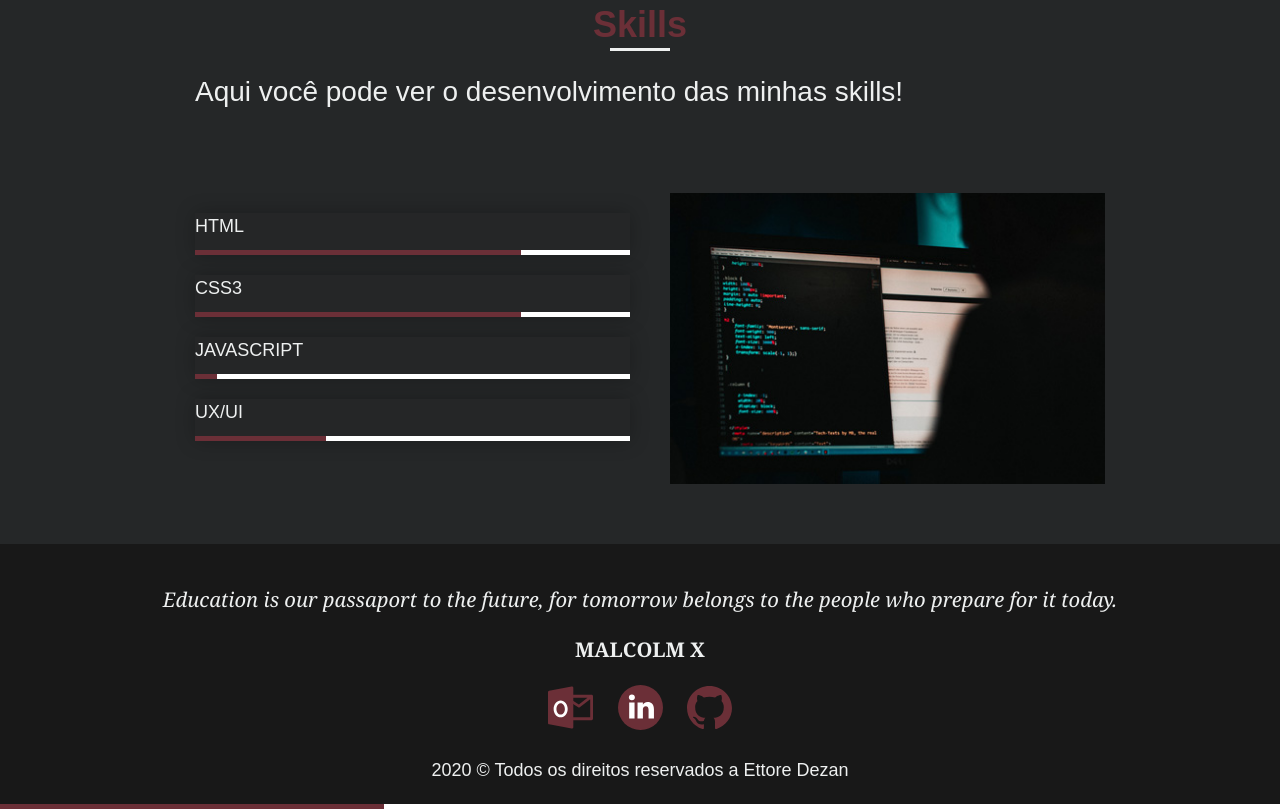
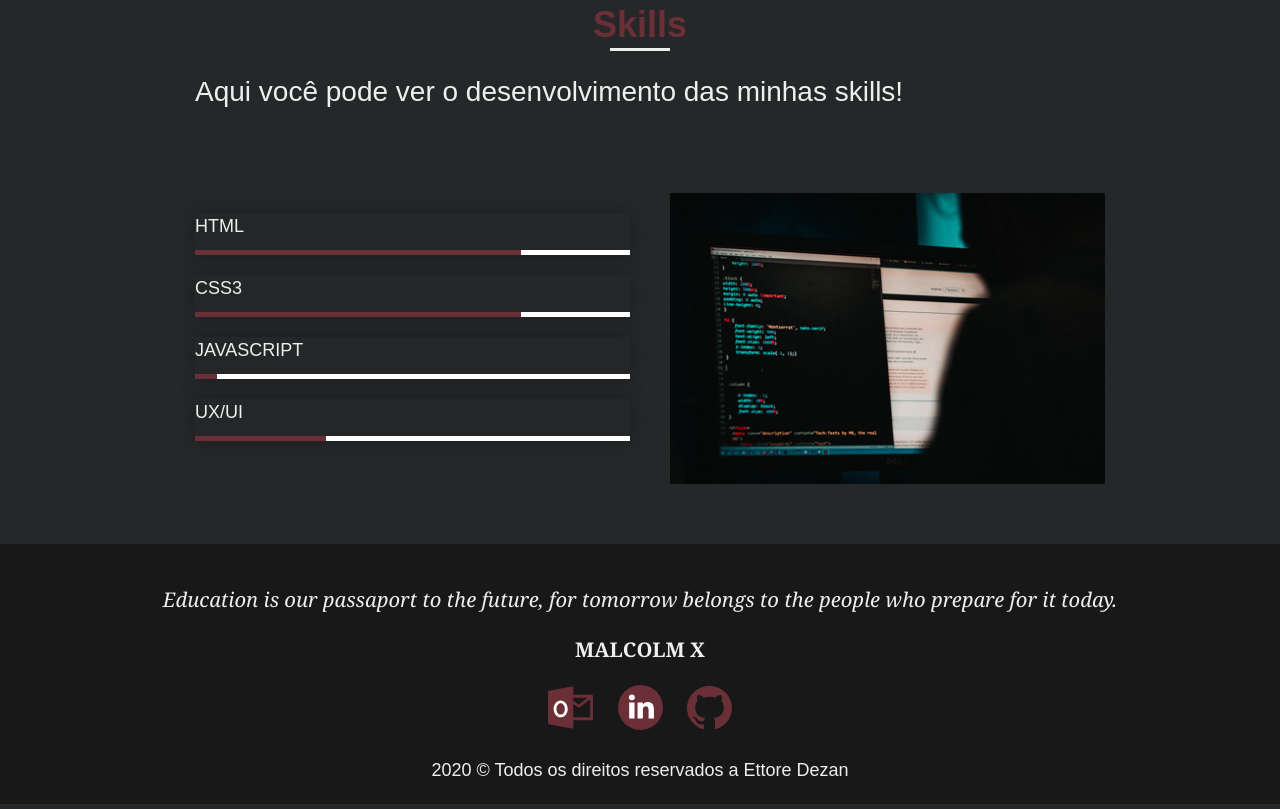
Before and after one commit to EttoreDezan/personal-website-ettore, a plain HTML site: page index.html in a window 1280 px wide. Shown: the part 1128-1937 px from the top of the page. Drawn offline with nearby package versions, Linux system fonts and the light colour scheme.

Commit message:
Deleção progress bar desnecessária

```diff
--- a/index.html
+++ b/index.html
@@ -127,10 +127,5 @@
       <p>2020 © Todos os direitos reservados a Ettore Dezan </p>
      </div>
    </footer>
-
-   <div class="container-progress-bar">
-    <div class="progress-bar"></div>
-   </div>
-
   </body>
 </html>
```
